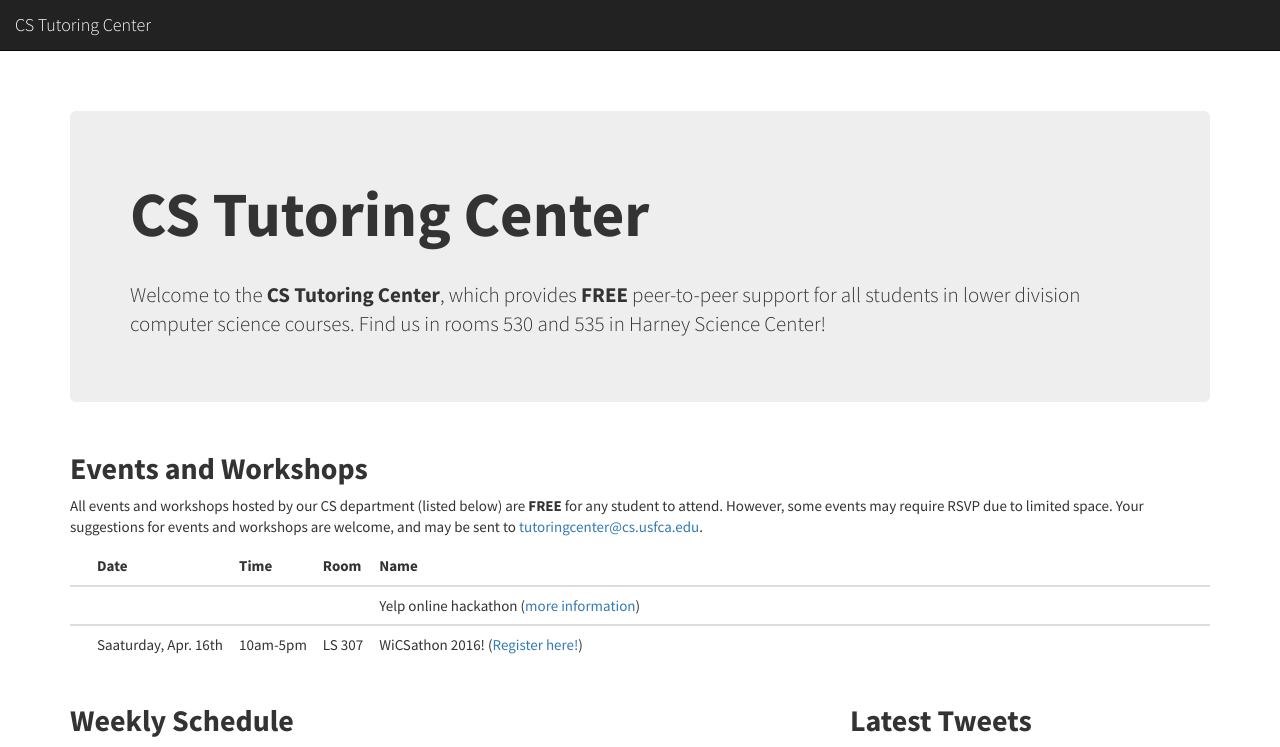
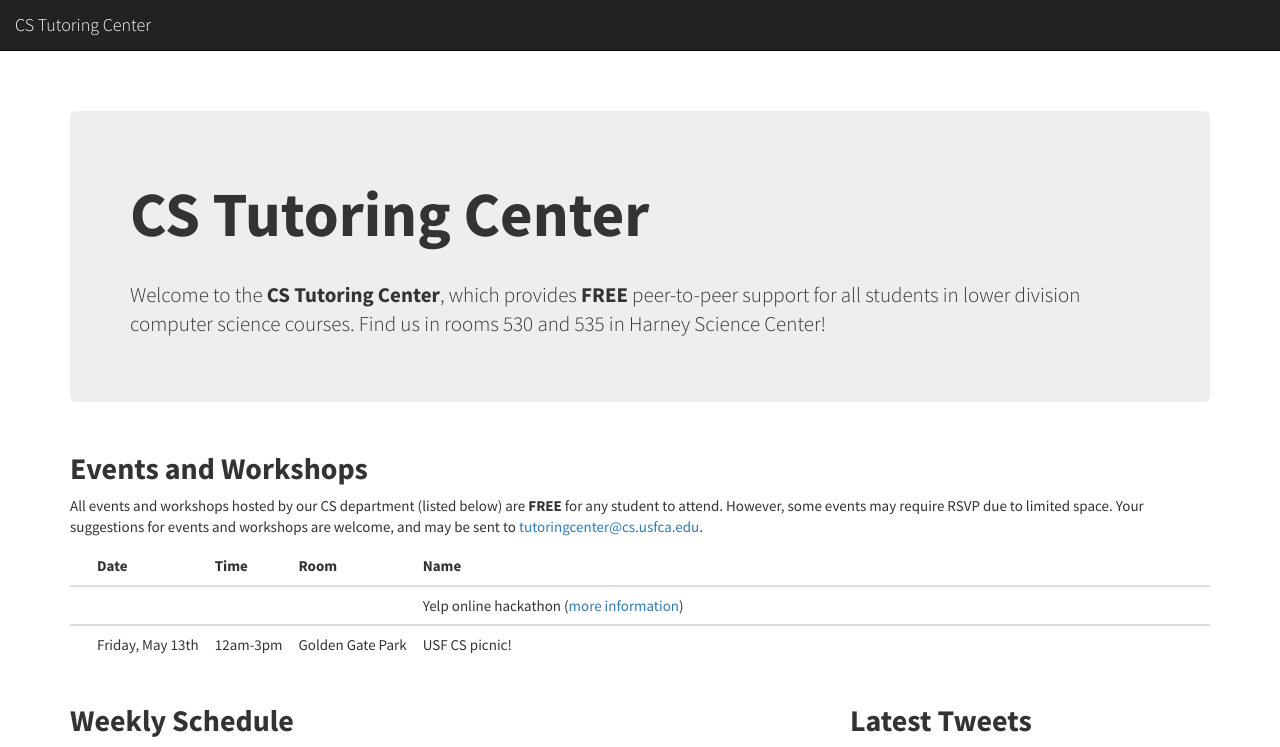
Before and after one commit to CSTutors/CSTutors.github.io, a Jekyll site: the page built from index.html, in a window 1280 px wide. Shown: the top 747 px of the page. Built offline with Jekyll 4.4.1, drawn with Linux system fonts in a browser that asks for light colours; nearby versions of some CDN libraries; comment, search, counter and statistics services are not loaded; grey boxes are pictures that could not be loaded.

Commit message:
update event

```diff
--- a/index.html
+++ b/index.html
@@ -53,10 +53,10 @@ title: Home
             <tbody>
                 <tr>
                     <th>&nbsp;</th>
-                    <td nowrap>Saaturday, Apr. 16th</td>
-                    <td nowrap>10am-5pm</td>
-                    <td nowrap>LS 307</td>
-                    <td>WiCSathon 2016! (<a href="https://wicsathon2016.typeform.com/to/pctKfv">Register here!</a>)</td>
+                    <td nowrap>Friday, May 13th</td>
+                    <td nowrap>12am-3pm</td>
+                    <td nowrap>Golden Gate Park</td>
+                    <td>USF CS picnic!</td>
                 </tr>
             </tbody>
 
```
